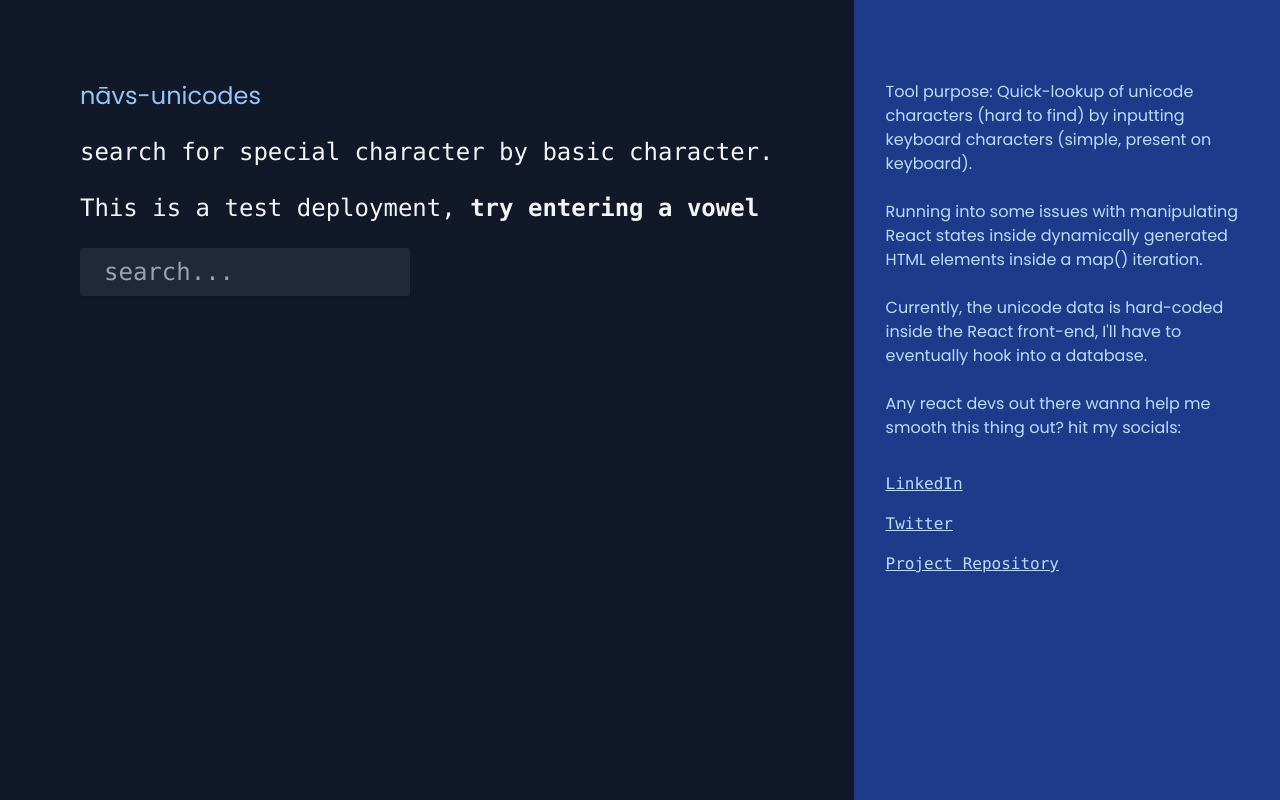
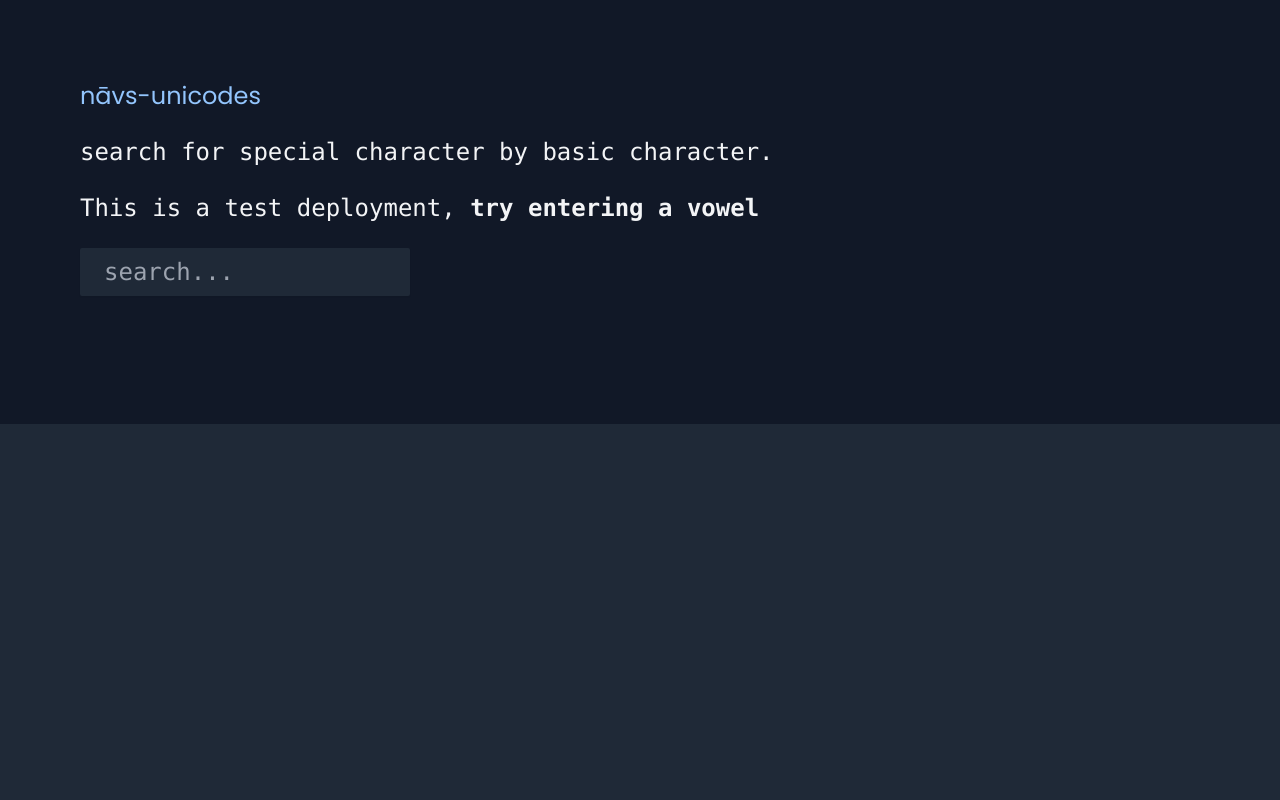
Before and after one commit to navs-github/navs-unicodes, a React (Create React App) app: page / in a window 1280 px wide. Built offline with nearby package versions, Linux system fonts and the light colour scheme.

Commit message:
responsiveness added, removed blue bar from main content

```diff
--- a/src/App.js
+++ b/src/App.js
@@ -7,6 +7,9 @@ let unicodes = [
   { name: 'O', unicode: ['ô', 'ö', 'ò', 'ó', 'œ', 'ø', 'ō', 'õ'] },
   { name: 'U', unicode: ['û', 'ü', 'ù', 'ú', 'ū'] },
   { name: 'TM', unicode: ['™'] },
+  { name: 'em dash', unicode: ['—'] },
+  { name: 'copyright', unicode: ['©'] },
+
 ]
 
 
@@ -17,9 +20,9 @@ function App() {
   const [copied, setCopied] = useState(false);
   const [copiedUnicode, setCopiedUnicode] = useState('');
   return (
-    <div className="">
-      <div className="flex justify-between">
-        <div className="flex-none flex flex-col items-baseline space-y-6 p-20 h-screen font-mono text-2xl text-gray-100 bg-gray-900">
+    <div className="h-screen bg-gray-800">
+      {/* left-content */}
+      <div className="flex flex-col items-baseline space-y-6 p-8 sm:p-20 font-mono text-xl sm:text-2xl text-gray-100 bg-gray-900">
         <a href="https://abhinav-verma.vercel.app/" className="">
           <span className="font-poppins text-blue-300">nāvs-unicodes</span>
         </a>
@@ -32,7 +35,7 @@ function App() {
           placeholder="search..."
           onChange={(event) => { setSearchTerm(event.target.value); }} />
 
-          <div className="grid gap-4 grid-cols-3">{unicodes.filter((val) => {
+        <div className="grid sm:gap-4 sm:grid-cols-3 gap-2 grid-cols-2">{unicodes.filter((val) => {
           if (searchTerm === "") {
             return ""
           }
@@ -62,20 +65,6 @@ function App() {
         </div>
         <span className="text-xl"><span className="text-2xl">{copiedUnicode}</span> {copied ? "copied to clipboard (=" : ""} </span>
       </div >
-        <div className="flex flex-col items-baseline space-y-6 py-20 px-8 h-screen w-full font-poppins text-blue-200 bg-blue-900">
-          <span>Tool purpose: Quick-lookup of unicode characters (hard to find) by inputting keyboard characters (simple, present on keyboard).</span>
-          <span>Running into some issues with manipulating React states inside dynamically generated HTML elements inside a map() iteration.</span>
-          <span>Currently, the unicode data is hard-coded inside the React front-end, I'll have to eventually hook into a database.</span>
-          <div className="flex flex-col space-y-8">
-            <span> Any react devs out there wanna help me smooth this thing out? hit my socials:</span>
-            <ul className="flex flex-col space-y-4 underline font-mono">
-              <li><a className="hover:text-white" href="https://www.linkedin.com/in/nav-verma/">LinkedIn</a></li>
-              <li><a className="hover:text-white" href="https://twitter.com/nn_aavv">Twitter</a></li>
-              <li><a className="hover:text-white" href="https://github.com/ArcticJunkie/navs-unicodes">Project Repository</a></li>
-            </ul>
-          </div>
-        </div>
-      </div>
     </div>
 
   );
```
Also changed, not shown: 1 other file (tests, documents, lock files or other folders). Lines whose indentation alone changed are shown as unchanged.
